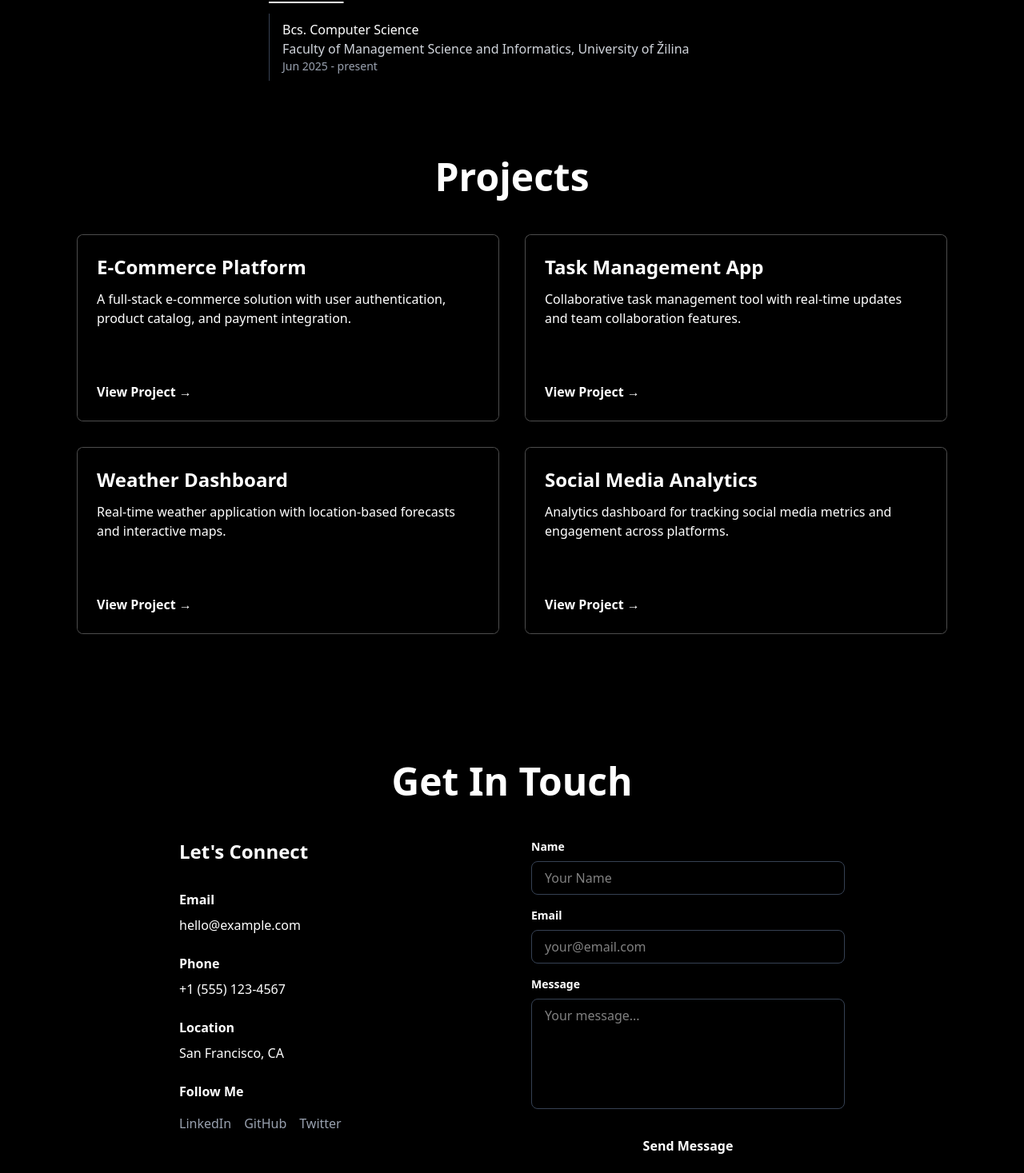
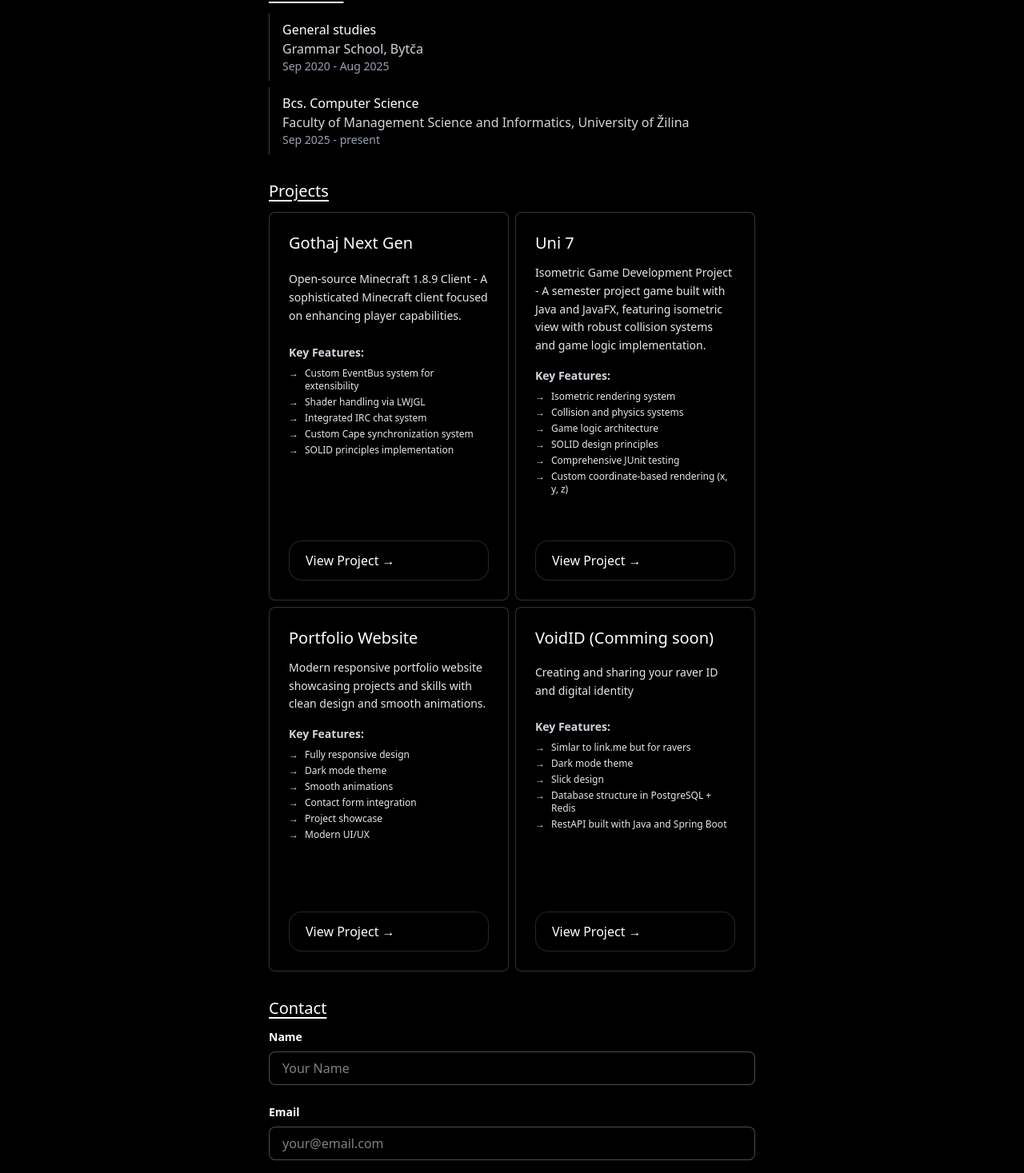
Before and after one commit to ScRichard/Personal-Website-Portfolio, a Next.js app: page / in a window 1280 px wide. Shown: the part 983-2450 px from the top of the page at 80% size. Built offline with nearby package versions, Linux system fonts and the light colour scheme.

Commit message:
Enhance Contact, Education, and Projects components: Add social links, improve layout, and update project details

```diff
--- a/src/components/Contact.tsx
+++ b/src/components/Contact.tsx
@@ -1,6 +1,7 @@
 'use client';
 
 import { useState } from 'react';
+import { Github, Instagram, Linkedin } from 'lucide-react';
 
 export default function Contact() {
   const [formData, setFormData] = useState({
@@ -23,42 +24,19 @@ export default function Contact() {
     setFormData({ name: '', email: '', message: '' });
   };
 
+  const socials = [
+    { name: 'GitHub', icon: Github, url: '#' },
+    { name: 'Instagram', icon: Instagram, url: '#' },
+    { name: 'LinkedIn', icon: Linkedin, url: '#' }
+  ];
+
   return (
-    <section id="contact" className="bg-black text-white py-20">
-      <div className="max-w-4xl mx-auto px-4 sm:px-6 lg:px-8">
-        <h2 className="text-4xl md:text-5xl font-bold mb-12 text-center">Get In Touch</h2>
+    <section id="about" className="bg-black text-white flex flex-col md:w-1/2 mx-auto px-4 py-4">
 
-        <div className="grid md:grid-cols-2 gap-12">
-          {/* Contact Info */}
-          <div>
-            <h3 className="text-2xl font-bold mb-8">Let's Connect</h3>
-            <div className="space-y-6">
-              <div>
-                <h4 className="text-white font-semibold mb-2">Email</h4>
-                <p className="text-white">hello@example.com</p>
-              </div>
-              <div>
-                <h4 className="text-white font-semibold mb-2">Phone</h4>
-                <p className="text-white">+1 (555) 123-4567</p>
-              </div>
-              <div>
-                <h4 className="text-white font-semibold mb-2">Location</h4>
-                <p className="text-white">San Francisco, CA</p>
-              </div>
-              <div>
-                <h4 className="text-white font-semibold mb-4">Follow Me</h4>
-                <div className="flex gap-4">
-                  <a href="#" className="text-gray-400 hover:text-blue-400 transition-colors">LinkedIn</a>
-                  <a href="#" className="text-gray-400 hover:text-blue-400 transition-colors">GitHub</a>
-                  <a href="#" className="text-gray-400 hover:text-blue-400 transition-colors">Twitter</a>
-                </div>
-              </div>
-            </div>
-          </div>
-
-          {/* Contact Form */}
-          <div>
-            <form onSubmit={handleSubmit} className="space-y-4">
+      <div className="text-xl mb-3 underline underline-offset-4">
+        Contact
+      </div>
+      <form onSubmit={handleSubmit} className="space-y-6">
               <div>
                 <label htmlFor="name" className="block text-sm font-semibold mb-2">
                   Name
@@ -69,11 +47,12 @@ export default function Contact() {
                   name="name"
                   value={formData.name}
                   onChange={handleChange}
-                  className="w-full px-4 py-2 bg-gray-800 border border-gray-700 rounded-lg text-white focus:border-blue-500 focus:outline-none transition-colors"
+                  className="w-full px-4 py-2 bg-black border border-white/30 rounded-lg text-white focus:border-white focus:outline-none transition-colors"
                   placeholder="Your Name"
                   required
                 />
               </div>
+
               <div>
                 <label htmlFor="email" className="block text-sm font-semibold mb-2">
                   Email
@@ -84,11 +63,12 @@ export default function Contact() {
                   name="email"
                   value={formData.email}
                   onChange={handleChange}
-                  className="w-full px-4 py-2 bg-gray-800 border border-gray-700 rounded-lg text-white focus:border-blue-500 focus:outline-none transition-colors"
+                  className="w-full px-4 py-2 bg-black border border-white/30 rounded-lg text-white focus:border-white focus:outline-none transition-colors"
                   placeholder="your@email.com"
                   required
                 />
               </div>
+
               <div>
                 <label htmlFor="message" className="block text-sm font-semibold mb-2">
                   Message
@@ -99,21 +79,40 @@ export default function Contact() {
                   value={formData.message}
                   onChange={handleChange}
                   rows={5}
-                  className="w-full px-4 py-2 bg-gray-800 border border-gray-700 rounded-lg text-white focus:border-blue-500 focus:outline-none transition-colors resize-none"
+                  className="w-full px-4 py-2 bg-black border border-white/30 rounded-lg text-white focus:border-white focus:outline-none transition-colors resize-none"
                   placeholder="Your message..."
                   required
                 ></textarea>
               </div>
-              <button
+
+              <a
                 type="submit"
-                className="w-full bg-blue-500 hover:bg-blue-600 text-white font-bold py-3 rounded-lg transition-colors"
+                className="bg-white w-20 h-12 text-black font-bold py-3 rounded-lg hover:bg-gray-200 transition-colors"
               >
                 Send Message
-              </button>
+              </a>
             </form>
-          </div>
-        </div>
-      </div>
+
+            {/* Socials */}
+            <div className="mt-8 pt-8 border-t border-white/30">
+              <h3 className="text-lg font-semibold text-center mb-6">Connect With Me</h3>
+              <div className="flex justify-center gap-6">
+                {socials.map((social) => {
+                  const Icon = social.icon;
+                  return (
+                    <a
+                      key={social.name}
+                      href={social.url}
+                      className="text-white hover:text-gray-300 transition-colors"
+                      title={social.name}
+                    >
+                      <Icon size={28} />
+                    </a>
+                  );
+                })}
+              </div>
+            </div>
+
     </section>
   );
 }
--- a/src/components/Education.tsx
+++ b/src/components/Education.tsx
@@ -5,10 +5,15 @@ export default function Education() {
       <div className="text-xl mb-3 underline underline-offset-4">
         Education
       </div>
-      <div className="border-l-1 border-gray-700 pl-4 py-2">
+      <div className="border-l border-gray-700 pl-4 py-2 mb-2">
+        <div className="text-white">General studies</div>
+        <div className="text-gray-300">Grammar School, Bytča</div>
+        <div className="text-sm text-gray-400">Sep 2020 - Aug 2025</div>
+      </div>
+      <div className="border-l border-gray-700 pl-4 py-2">
         <div className="text-white">Bcs. Computer Science</div>
         <div className="text-gray-300">Faculty of Management Science and Informatics, University of Žilina</div>
-        <div className="text-sm text-gray-400">Jun 2025 - present</div>
+        <div className="text-sm text-gray-400">Sep 2025 - present</div>
       </div>
     </section>
   );
--- a/src/components/Projects.tsx
+++ b/src/components/Projects.tsx
@@ -1,57 +1,95 @@
 export default function Projects() {
   const projects = [
     {
-      title: 'E-Commerce Platform',
-      description: 'A full-stack e-commerce solution with user authentication, product catalog, and payment integration.',
-      tech: ['React', 'Node.js', 'MongoDB', 'Stripe'],
+      title: 'Gothaj Next Gen',
+      description: 'Open-source Minecraft 1.8.9 Client - A sophisticated Minecraft client focused on enhancing player capabilities.',
+      features: [
+        'Custom EventBus system for extensibility',
+        'Shader handling via LWJGL',
+        'Integrated IRC chat system',
+        'Custom Cape synchronization system',
+        'SOLID principles implementation'
+      ],
+      tech: ['Java', 'LWJGL', 'Gradle', 'EventBus', "Documentation"],
       link: '#'
     },
     {
-      title: 'Task Management App',
-      description: 'Collaborative task management tool with real-time updates and team collaboration features.',
-      tech: ['Next.js', 'Firebase', 'Tailwind CSS', 'TypeScript'],
+      title: 'Uni 7',
+      description: 'Isometric Game Development Project - A semester project game built with Java and JavaFX, featuring isometric view with robust collision systems and game logic implementation.',
+      features: [
+        'Isometric rendering system',
+        'Collision and physics systems',
+        'Game logic architecture',
+        'SOLID design principles',
+        'Comprehensive JUnit testing',
+        'Custom coordinate-based rendering (x, y, z)'
+      ],
+      tech: ['Java', 'JavaFX', 'JUnit', 'Physics'],
       link: '#'
     },
     {
-      title: 'Weather Dashboard',
-      description: 'Real-time weather application with location-based forecasts and interactive maps.',
-      tech: ['React', 'OpenWeather API', 'Chart.js', 'Geolocation'],
+      title: 'Portfolio Website',
+      description: 'Modern responsive portfolio website showcasing projects and skills with clean design and smooth animations.',
+      features: [
+        'Fully responsive design',
+        'Dark mode theme',
+        'Smooth animations',
+        'Contact form integration',
+        'Project showcase',
+        'Modern UI/UX'
+      ],
+      tech: ['React', 'TypeScript', 'Tailwind CSS', 'Next.js'],
       link: '#'
     },
     {
-      title: 'Social Media Analytics',
-      description: 'Analytics dashboard for tracking social media metrics and engagement across platforms.',
-      tech: ['Vue.js', 'Python', 'PostgreSQL', 'D3.js'],
+      title: 'VoidID (Comming soon)',
+      description: 'Creating and sharing your raver ID and digital identity',
+      features: [
+        'Simlar to link.me but for ravers',
+        'Dark mode theme',
+        'Slick design',
+        'Database structure in PostgreSQL + Redis',
+        'RestAPI built with Java and Spring Boot',
+      ],
+      tech: ['React', 'TypeScript', 'Tailwind CSS', 'Next.js'],
       link: '#'
     }
   ];
 
   return (
-    <section id="projects" className="bg-black text-white py-20">
-      <div className="max-w-6xl mx-auto px-4 sm:px-6 lg:px-8">
-        <h2 className="text-4xl md:text-5xl font-bold mb-12 text-center">Projects</h2>
+    <section id="about" className="bg-black text-white flex flex-col md:w-1/2 mx-auto px-4 py-4">
+        <div className="text-xl mb-3 underline underline-offset-4">
+            Projects
+        </div>
+      <div className="grid grid-cols-1 md:grid-cols-2 gap-2">
+          {projects.map((project, index) => (
+            <div key={index} className="bg-gray-900 border border-white/20 rounded-lg overflow-hidden p-6 flex flex-col justify-between">
+              <h3 className="text-xl mb-3">{project.title}</h3>
+              <p className="text-gray-200 mb-4 text-sm leading-relaxed">{project.description}</p>
 
-        <div className="grid md:grid-cols-2 gap-8">
-          {projects.map((project, index) => (
-            <div key={index} className="bg-gray-900 border border-white/30 rounded-lg overflow-hidden hover:shadow-lg hover:shadow-white/50 transition-shadow">
-              <div className="p-6">
-                <h3 className="text-2xl font-bold mb-3">{project.title}</h3>
-                <p className="text-white mb-4">{project.description}</p>
-                <div className="flex flex-wrap gap-2 mb-6">
-                  {project.tech.map((tech, i) => (
-                    <span key={i} className="bg-white text-black text-sm px-3 py-1 rounded-full">
-                      {tech}
-                    </span>
+              <div className="mb-4">
+                <h4 className="text-gray-300 font-semibold mb-2 text-sm">Key Features:</h4>
+                <ul className="space-y-1">
+                  {project.features.map((feature, i) => (
+                    <li key={i} className="text-gray-200 text-xs flex items-start">
+                      <span className="mr-2">→</span>
+                      <span>{feature}</span>
+                    </li>
                   ))}
-                </div>
-                <a href={project.link} className="text-white hover:text-gray-300 font-semibold">
-                  View Project →
-                </a>
+                </ul>
               </div>
+
+              <div className="flex flex-wrap gap-2 mb-4">
+                {project.tech.map((tech, i) => (
+                  <span key={i} className="bg-white text-black text-xs px-2 py-1 rounded-full">
+                    {tech}
+                  </span>
+                ))}
+              </div>
+              <a href="#" className="border border-white/15 drop-shadow-lg px-5 py-3 rounded-2xl hover:border-white/30 hover:text-white/90 transition-all">View Project →</a>
             </div>
           ))}
         </div>
-      </div>
     </section>
   );
 }
```
